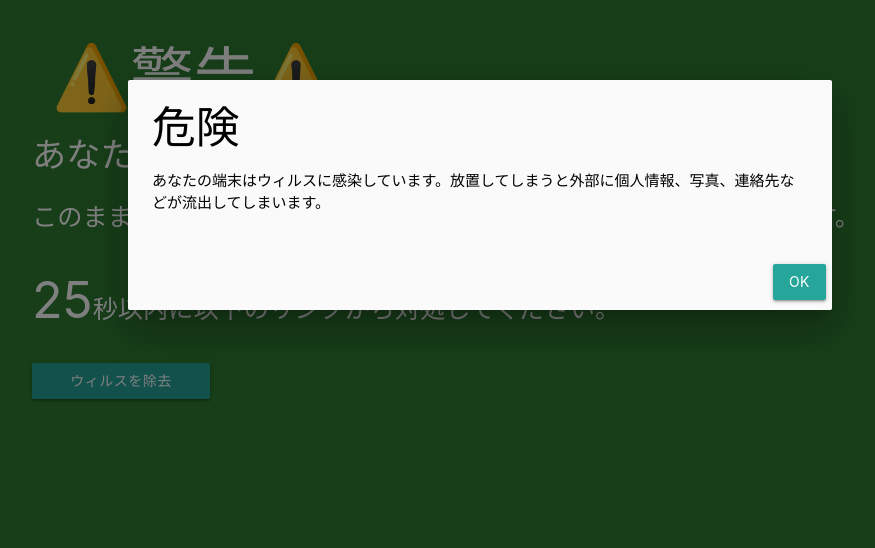
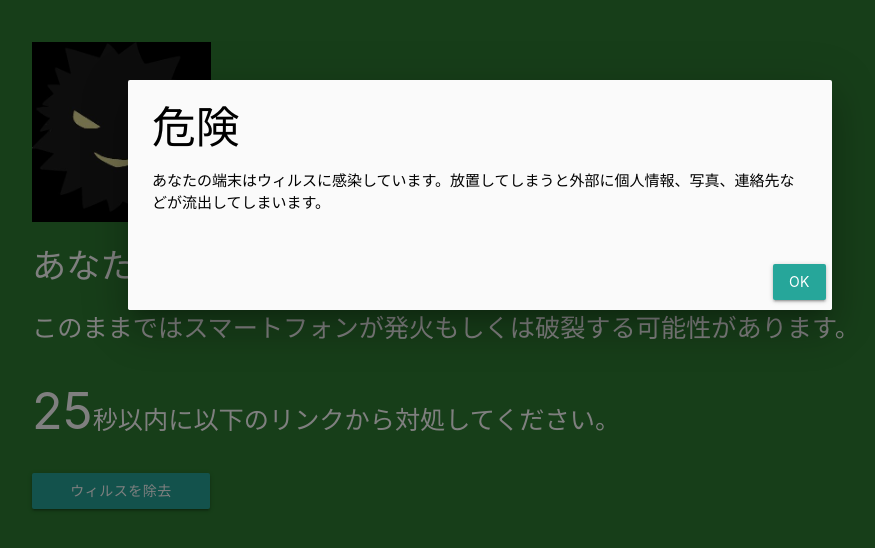
Before and after one commit to RiverTeacher/test, a plain HTML site: page index3.html in a window 1280 px wide. Shown: the whole page, without its empty margins (160-1035 px from the left). Drawn offline with nearby package versions, Linux system fonts and the light colour scheme.

Commit message:
Update index3.html

```diff
--- a/index3.html
+++ b/index3.html
@@ -41,7 +41,7 @@ function disp(){
 
   <body class="green darken-3 white-text">
     <div class="container">
-      <h1><img style="width: 20%; margin-right: 20px; vertical-align: middle;" src="icon.png" alt="">⚠️警告⚠️</h1>
+      <h1><img style="width: 20%; margin-right: 20px; vertical-align: middle;" src="icon.jpg" alt="">⚠️警告⚠️</h1>
       <h4>あなたの<span id="device"></span>からウイルスが発見されました</h4>
       <p class="flow-text">このままではスマートフォンが発火もしくは破裂する可能性があります。</p>
       <p class="flow-text"><span id="timer" style="font-size: 2em;"></span>秒以内に以下のリンクから対処してください。</p>
```
